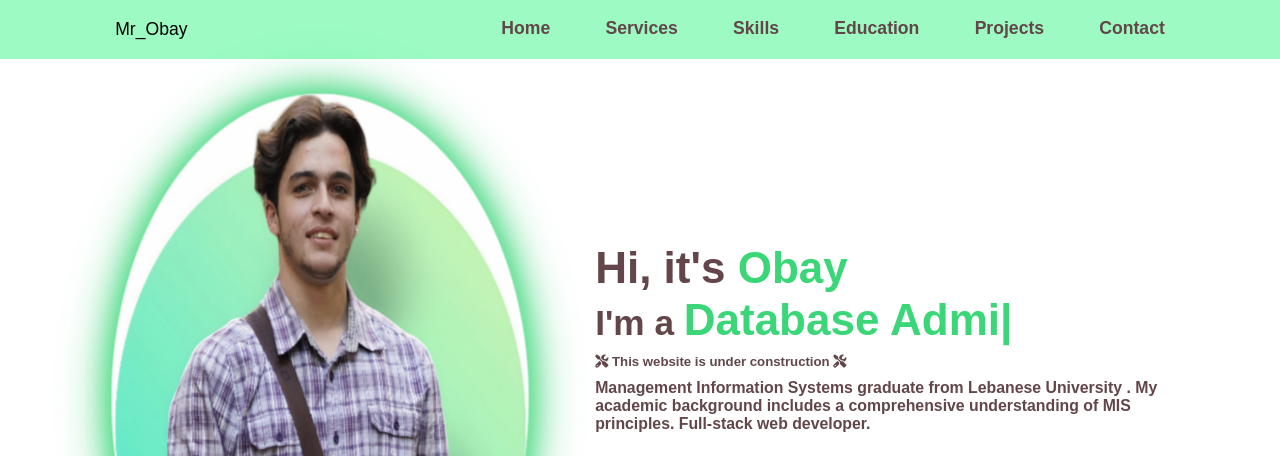
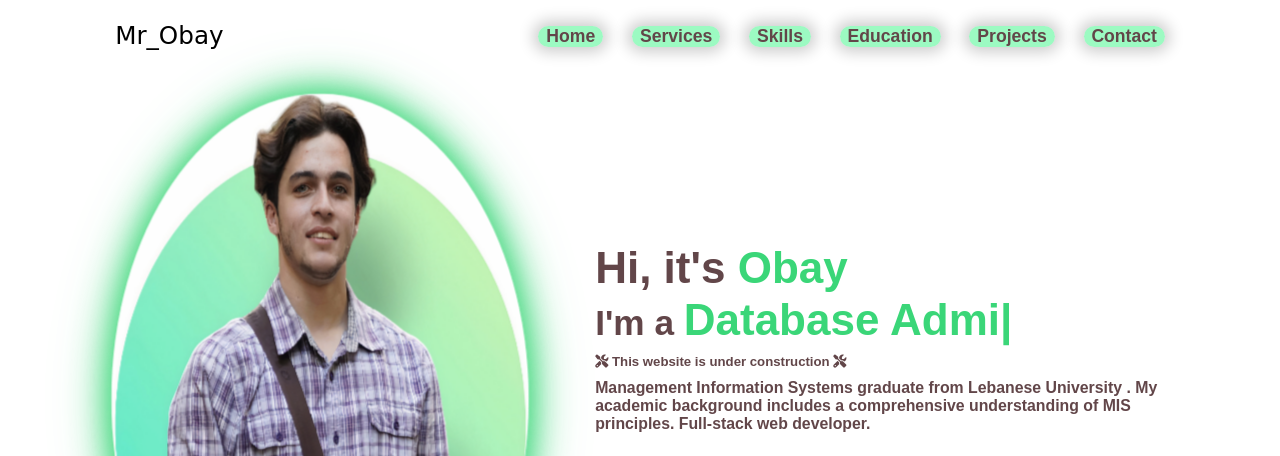
Before and after one commit to obay123/Personal_Portfolio_Website, a plain HTML site: page index.html in a window 1280 px wide. Shown: the top 456 px of the page. Drawn offline with nearby package versions, Linux system fonts and the light colour scheme; some packages are replaced by stand-ins of ours; a script that the page names is missing; a web font is replaced by a local one.

Commit message:
fixing nav bar elements and styling

```diff
--- a/index.html
+++ b/index.html
@@ -11,6 +11,7 @@
     integrity="sha512-DTOQO9RWCH3ppGqcWaEA1BIZOC6xxalwEsw9c2QQeAIftl+Vegovlnee1c9QX4TctnWMn13TZye+giMm8e2LwA=="
     crossorigin="anonymous" referrerpolicy="no-referrer" />
 
+    <link href="https://api.fontshare.com/v2/css?f[]=satoshi@400&f[]=rosaline@400&display=swap" rel="stylesheet">
 
     <link
     rel="icon"
--- a/styles/style.css
+++ b/styles/style.css
@@ -42,12 +42,12 @@ html::-webkit-scrollbar-thumb {
 }
 
 header {
+    height:8rem;
     position: fixed;
     top: 0;
     left: 0;
     width: 100%;
     padding: 2rem 9%;
-    background: rgba(9, 243, 102, 0.399);
     filter: drop-shadow(20px);
     display: flex;
     justify-content: space-between;
@@ -59,27 +59,45 @@ header {
 header.scrolled {
     background: rgb(157, 250, 194);
 }
+header.scrolled .navbar a{
+    background-color: unset;
+}
+header.scrolled .navbar a:hover {
+    border-bottom: unset;
+    background-color: var(--bg-color);
+    box-shadow: unset;
+
+}
 
 .logo {
-    font-size: 2em;
-    font-family: Arial, sans-serif;
+    font-size: 2.8em;
+
+    font-family: 'Rosaline', cursive;
     position: relative;
     display: inline-block;
     overflow: hidden;
     color: black;
 }
+.navbar{
+height: 2rem;
+}
 
 .navbar a {
+    background-color:  rgba(9, 243, 102, 0.399);
+    border-radius: 3rem;
+    padding:0 0.9rem 0 0.9rem ;
     transform: translateY(-30px);
     animation: fadeInMoveDown 0.5s ease forwards;
     opacity: 0;
     display: inline-block;
     font-size: 2rem;
     color: var(--text-color);
-    margin-left: 6rem;
-    font-weight: 700;
-    transition: 0.3 ease;
-    border-bottom: 3px solid transparent;
+    margin-left: 3rem;
+    font-weight: 600;
+    transition: 0.3s ease;
+    box-shadow: 0px 0px 15px 5px rgba(0, 0, 0, 0.2);
+
+
 }
 nav a:nth-child(2) {
     animation-delay: 0.15s;
@@ -101,13 +119,15 @@ nav a:nth-child(6) {
 @keyframes fadeInMoveDown {
     to {
         opacity: 1;
-        transform: translateY(0);
+        transform: translateY(0px);
+
     }
 }
 
 .navbar a:hover {
-    color: var(--main-color);
-    border-bottom: 3px solid var(--main-color);
+    background: transparent;
+     border-bottom: 5px solid  rgba(9, 243, 102, 0.399);
+     box-shadow:unset;
 }
 
 #menu-icon {
@@ -119,6 +139,9 @@ nav a:nth-child(6) {
 @media (max-width:995px) {
     #menu-icon {
         display: block;
+    }
+    header{
+        background: rgb(157, 250, 194);
     }
     .navbar {
         position: absolute;
@@ -143,6 +166,7 @@ nav a:nth-child(6) {
         display: block;
         font-size: 2rem;
         margin: 2rem;
+        background-color: unset;
 
     }
     .navbar a:hover,
@@ -1259,7 +1283,7 @@ footer .copyright {
 
 .animated-element4{
     opacity: 1;
-    animation: bounceFade 1.5s ease-out ;
+    animation: bounceFade 1.5s ease-out  ;
 }
 
 @keyframes bounceFade {
```
